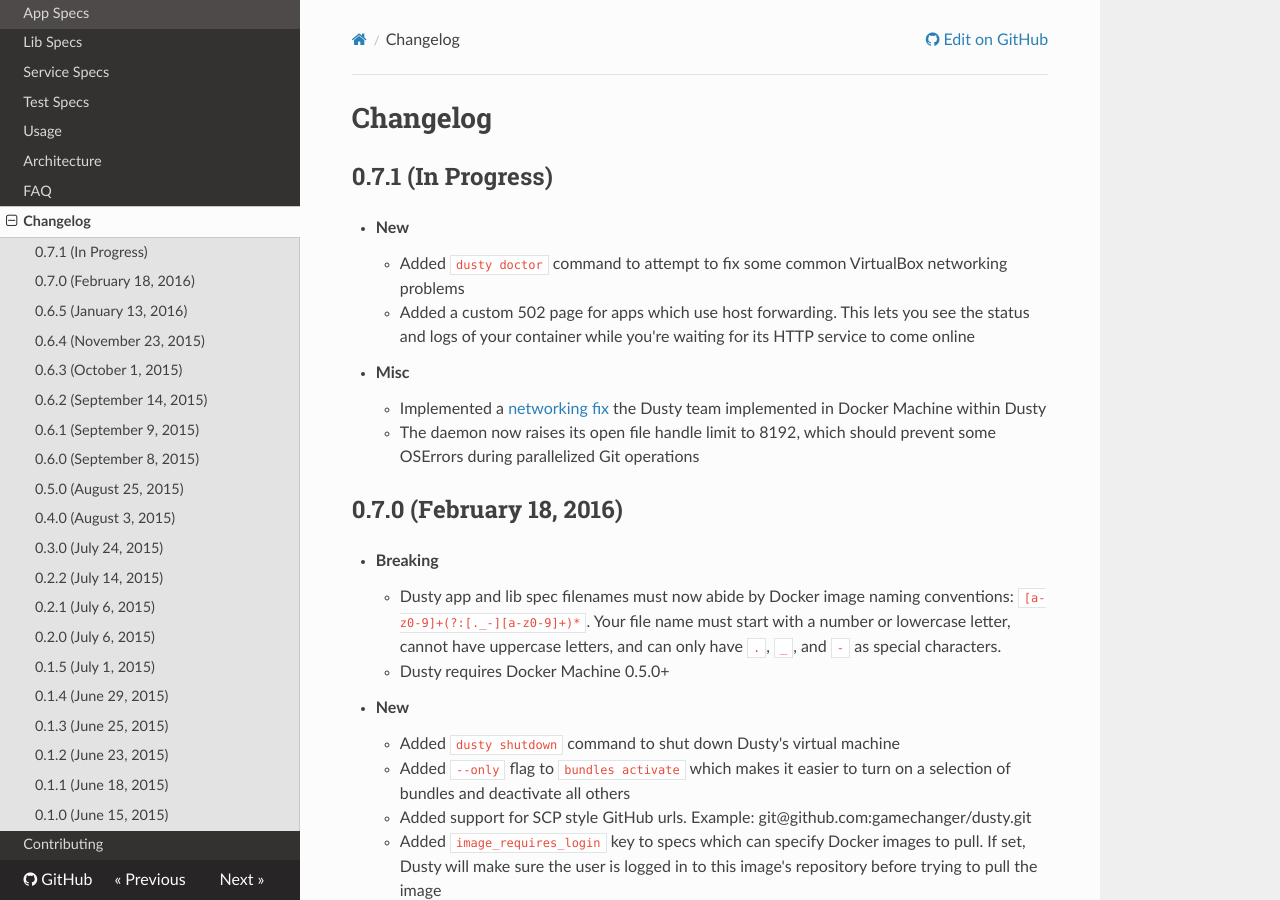
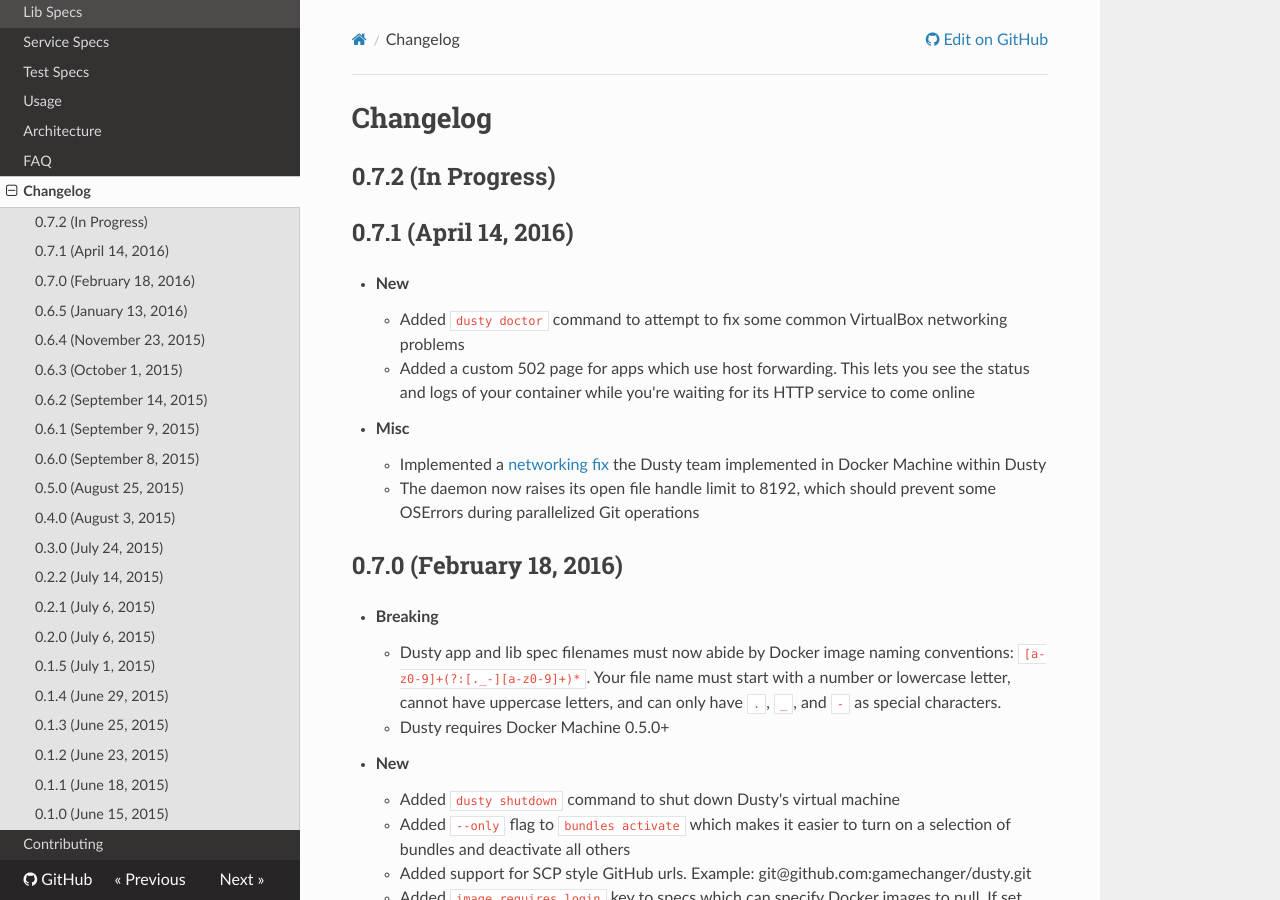
Before and after one commit to gamechanger/dusty, an MkDocs documentation site: the page built from docs/changelog.md, in a window 1280 px wide and 900 px high. Built offline with MkDocs 1.6.1, drawn with Linux system fonts in a browser that asks for light colours; nearby versions of some CDN libraries; old or Windows-style settings are respelled for this version of MkDocs.

Commit message:
Release 0.7.1

````diff
--- a/docs/changelog.md
+++ b/docs/changelog.md
@@ -1,6 +1,8 @@
 # Changelog
 
-## 0.7.1 (In Progress)
+## 0.7.2 (In Progress)
+
+## 0.7.1 (April 14, 2016)
 
 * **New**
     * Added `dusty doctor` command to attempt to fix some common VirtualBox networking problems
--- a/docs/installation.md
+++ b/docs/installation.md
@@ -37,7 +37,7 @@
 Then, run the following to download and install Dusty:
 
 ```
-bash -c "`curl -L https://github.com/gamechanger/dusty/releases/download/0.7.0/install.sh`"
+bash -c "`curl -L https://github.com/gamechanger/dusty/releases/download/0.7.1/install.sh`"
 ```
 
 This script will install Dusty as a service and run the preflight check to ensure that all
````
